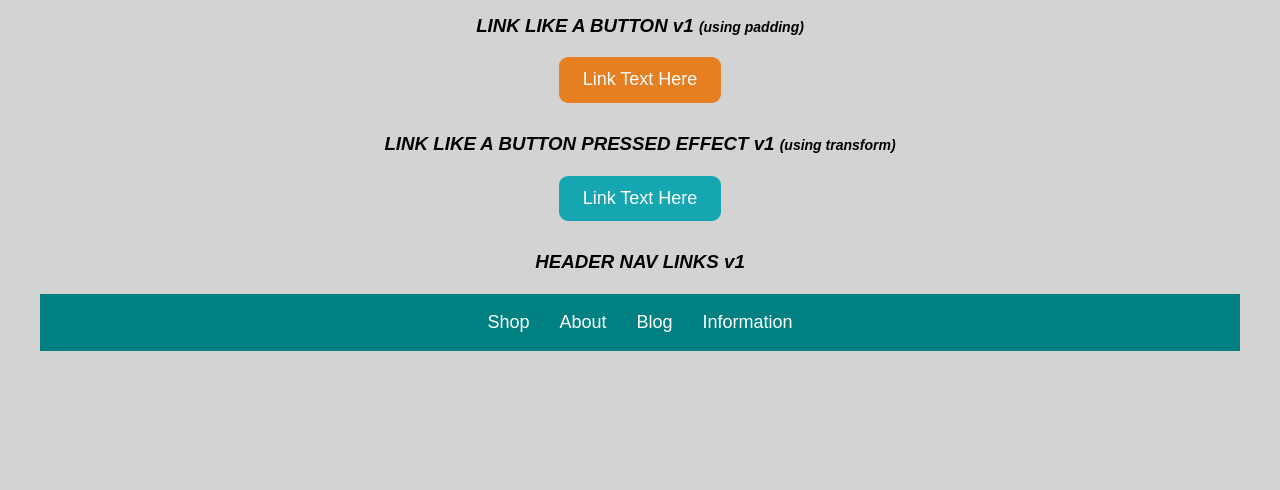
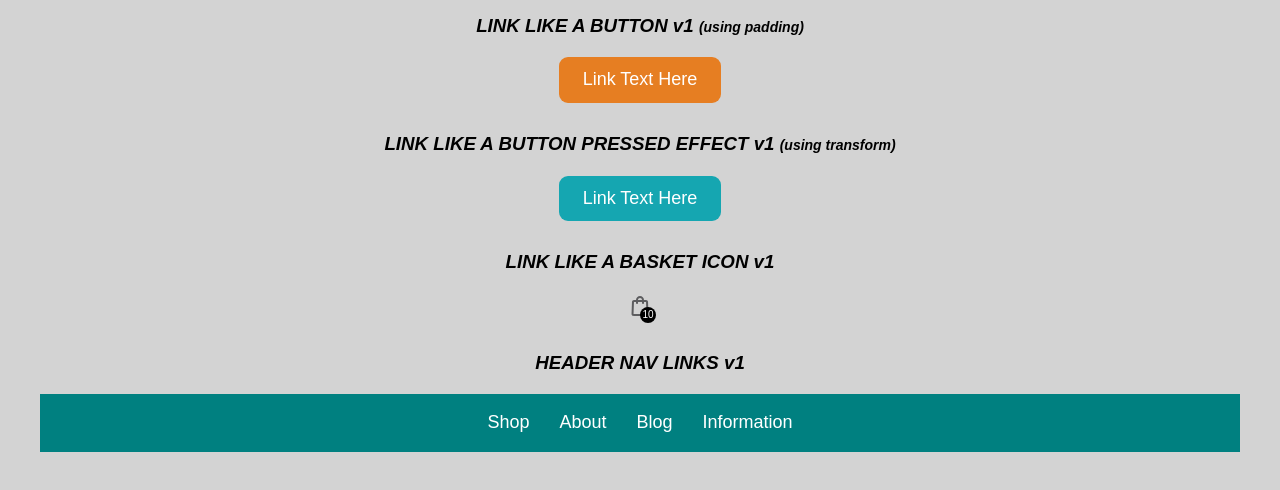
Before and after one commit to VladZyma/html-css-js_hints, a plain HTML site: page link/index.html in a window 1280 px wide. Drawn offline with Linux system fonts and the light colour scheme.

Commit message:
add link like a basket icon

```diff
--- a/link/index.html
+++ b/link/index.html
@@ -28,6 +28,16 @@
 
     <div class="container">
       <div class="wrapper">
+        <h3 class="title">LINK LIKE A BASKET ICON v1</h3>
+        <a class="basket-link basket-link--on" href="#">
+          <img src="./basket.svg" alt="basket" />
+          <span>10</span>
+        </a>
+      </div>
+    </div>
+
+    <div class="container">
+      <div class="wrapper">
         <h3 class="title">HEADER NAV LINKS v1</h3>
         <nav class="nav">
           <ul class="nav__list">
--- a/link/style.css
+++ b/link/style.css
@@ -143,3 +143,30 @@ HEADER NAV LINKS
   width: 100%;
   height: 2px;
 }
+
+/* ===============
+LINK LIKE A BASKET
+=============== */
+.basket-link {
+  position: relative;
+}
+.basket-link span {
+  display: none;
+}
+.basket-link.basket-link--on span {
+  position: absolute;
+  bottom: -2px;
+  right: -4px;
+
+  display: flex;
+  justify-content: center;
+  align-items: center;
+  width: 16px;
+  height: 16px;
+  border-radius: 50%;
+
+  font-size: 10px;
+  line-height: 0;
+  background-color: #000;
+  color: #fff;
+}
```
Also changed, not shown: link/basket.svg (added).
